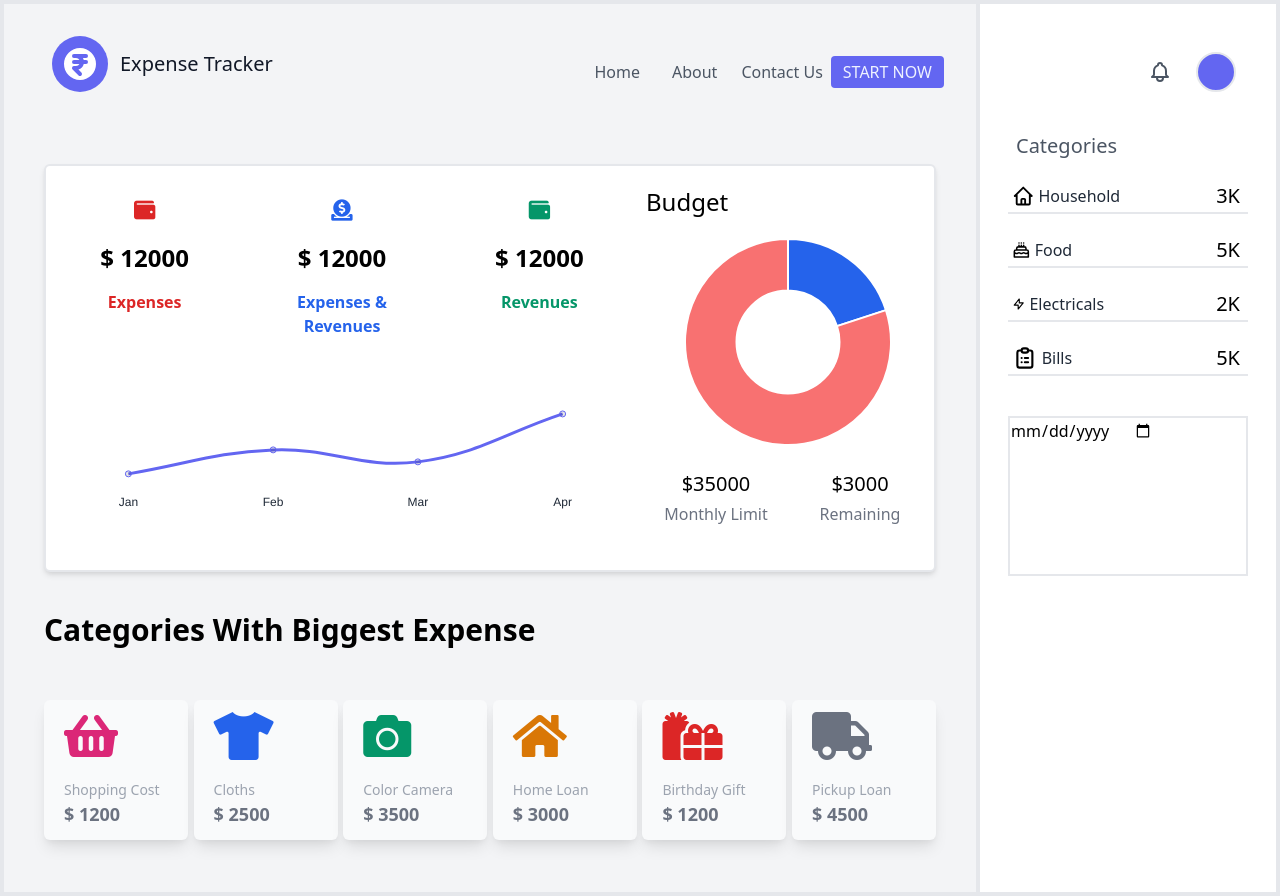
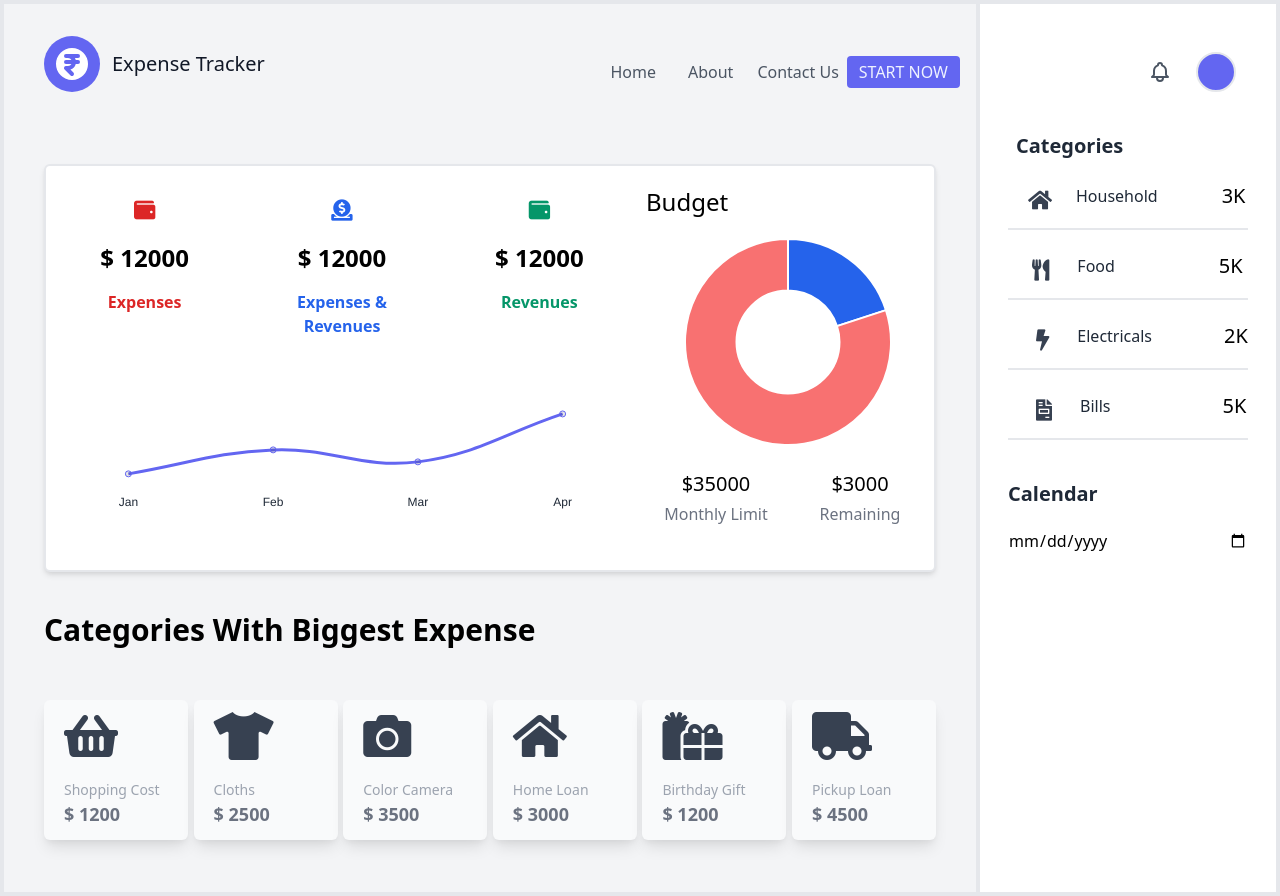
Before and after one commit to Yash-s-Code-Camp/expense-tracker, a PHP site: page /dashboard.php in a window 1280 px wide. Run offline with PHP 8.4, Linux system fonts and the light colour scheme; some libraries are stand-ins or nearby versions.

Commit message:
gray icons

```diff
--- a/src/dashboard.php
+++ b/src/dashboard.php
@@ -1,10 +1,12 @@
 <?php
-// include "./layouts/top.php";
-session_start();
+// include_once "./layouts/top.php";
+ session_start();
 // if (!isset($_SESSION['email']))
 // {
-//     header("location:login.php");
+//     header("location:dashboard.php");
+
 // }
+
 ?>
 
 <div class=" w-full border-2 flex">
@@ -64,7 +66,7 @@ session_start();
         </div>
         <div class="m-10 flex flex-wrap justify-between">
             <div class="rounded-md w-36 flex flex-col my-3 bg-gray-50 shadow-lg ">
-                <div class="h-20 w-full px-5 pt-3 text-left text-pink-600">
+                <div class="h-20 w-full px-5 pt-3 text-left text-gray-700">
                     <i class="fa fa-shopping-basket text-5xl"></i>
                 </div>
                 <div class="px-5 text-sm text-gray-400">
@@ -75,7 +77,7 @@ session_start();
                 </div>
             </div>
             <div class="rounded-md w-36 flex flex-col my-3 bg-gray-50 shadow-lg ">
-                <div class="h-20 w-full px-5 pt-3 text-left text-blue-600">
+                <div class="h-20 w-full px-5 pt-3 text-left text-gray-700">
                     <i class="fa fa-tshirt text-5xl"></i>
                 </div>
                 <div class="px-5 text-sm text-gray-400">
@@ -86,7 +88,7 @@ session_start();
                 </div>
             </div>
             <div class="rounded-md w-36 flex flex-col my-3 bg-gray-50 shadow-lg ">
-                <div class="h-20 w-full px-5 pt-3 text-left text-green-600">
+                <div class="h-20 w-full px-5 pt-3 text-left text-gray-700">
                     <i class="fa fa-camera text-5xl"></i>
                 </div>
                 <div class="px-5 text-sm text-gray-400">
@@ -97,7 +99,7 @@ session_start();
                 </div>
             </div>
             <div class="rounded-md w-36 flex flex-col my-3 bg-gray-50 shadow-lg ">
-                <div class="h-20 w-full px-5 pt-3 text-left text-yellow-600">
+                <div class="h-20 w-full px-5 pt-3 text-left text-gray-700">
                     <i class="fa fa-home text-5xl"></i>
                 </div>
                 <div class="px-5 text-sm text-gray-400">
@@ -108,7 +110,7 @@ session_start();
                 </div>
             </div>
             <div class="rounded-md w-36 flex flex-col my-3 bg-gray-50 shadow-lg ">
-                <div class="h-20 w-full px-5 pt-3 text-left text-red-600">
+                <div class="h-20 w-full px-5 pt-3 text-left text-gray-700">
                     <i class="fa fa-gifts text-5xl"></i>
                 </div>
                 <div class="px-5 text-sm text-gray-400">
@@ -119,7 +121,7 @@ session_start();
                 </div>
             </div>
             <div class="rounded-md w-36 flex flex-col my-3 bg-gray-50 shadow-lg ">
-                <div class="h-20 w-full px-5 pt-3 text-left text-gray-500">
+                <div class="h-20 w-full px-5 pt-3 text-left text-gray-700">
                     <i class="fa fa-truck text-5xl"></i>
                 </div>
                 <div class="px-5 text-sm text-gray-400">
@@ -141,112 +143,48 @@ session_start();
         </div>
 
         <div class="mt-10 mx-6 w-60 h-auto">
-            <label for="categories" class="text-gray-600 text-xl pl-2">Categories</label>
-            <div class="mt-5 h-auto w-auto flex justify-center pl-1 pr-2 border-b-2">
-                <svg class="w-8 h-8" fill="none" stroke="currentColor" viewBox="0 0 24 24" xmlns="http://www.w3.org/2000/svg">
+            <label for="categories" class="text-gray-800 text-xl font-bold pl-2">Categories</label>
+            <div class="mt-5 h-auto w-auto flex justify-start pl-1 pr-2 border-b-2">
+                <i class="fas fa-home fa-lg text-gray-700 py-3 px-3 mb-2 ml-1 text-center"></i>
+                <!-- <svg class="w-8 h-8" fill="none" stroke="currentColor" viewBox="0 0 24 24" xmlns="http://www.w3.org/2000/svg">
                     <path stroke-linecap="round" stroke-linejoin="round" stroke-width="2" d="M3 12l2-2m0 0l7-7 7 7M5 10v10a1 1 0 001 1h3m10-11l2 2m-2-2v10a1 1 0 01-1 1h-3m-6 0a1 1 0 001-1v-4a1 1 0 011-1h2a1 1 0 011 1v4a1 1 0 001 1m-6 0h6"></path>
-                </svg>
-                <label for="household" class="text-gray-800 text-md ml-1 pt-1">Household</label>
-                <h5 class="pt-0.5 text-xl ml-24">3K</h5>
+                </svg> -->
+                <label for="household" class="text-gray-800 text-md ml-3 pt-1">Household</label>
+                <h5 class="pt-0.5 text-xl ml-16">3K</h5>
             </div>
 
-            <div class="mt-5 pr-2 pl-1 h-auto w-auto flex border-b-2">
-                <svg class="w-8 h-8" fill="none" stroke="currentColor" viewBox="0 0 24 24" xmlns="http://www.w3.org/2000/svg">
+            <div class="mt-5 h-auto w-auto flex justify-start pl-1 pr-2 border-b-2">
+                <i class="fas fa-utensils fa-lg text-gray-700 px-4 py-3 mb-2 ml-1 mr-2 text-center"></i>
+                <!-- <svg class="w-8 h-8" fill="none" stroke="currentColor" viewBox="0 0 24 24" xmlns="http://www.w3.org/2000/svg">
                     <path stroke-linecap="round" stroke-linejoin="round" stroke-width="2" d="M21 15.546c-.523 0-1.046.151-1.5.454a2.704 2.704 0 01-3 0 2.704 2.704 0 00-3 0 2.704 2.704 0 01-3 0 2.704 2.704 0 00-3 0 2.704 2.704 0 01-3 0 2.701 2.701 0 00-1.5-.454M9 6v2m3-2v2m3-2v2M9 3h.01M12 3h.01M15 3h.01M21 21v-7a2 2 0 00-2-2H5a2 2 0 00-2 2v7h18zm-3-9v-2a2 2 0 00-2-2H8a2 2 0 00-2 2v2h12z"></path>
-                </svg>
+                </svg> -->
                 <label for="Food" class="text-gray-800 text-md pt-1 ml-1">Food</label>
-                <h5 class="pt-0.5 text-xl ml-36">5K</h5>
+                <h5 class="pt-0.5 text-xl ml-24 pl-2">5K</h5>
             </div>
             <div class="mt-5 h-auto w-auto flex pl-1 pr-2 border-b-2">
-                <svg class="w-8 h-8" fill="none" stroke="currentColor" viewBox="0 0 24 24" xmlns="http://www.w3.org/2000/svg">
+                <i class="fas fa-bolt fa-lg text-gray-700 px-5 py-3 mb-2 ml-1 mr-2 text-center"></i>
+                <!-- <svg class="w-8 h-8" fill="none" stroke="currentColor" viewBox="0 0 24 24" xmlns="http://www.w3.org/2000/svg">
                     <path stroke-linecap="round" stroke-linejoin="round" stroke-width="2" d="M13 10V3L4 14h7v7l9-11h-7z"></path>
-                </svg>
-                <label for="electricals" class="text-gray-800 text-md ml-1 pt-1">Electricals</label>
-                <h5 class="pt-0.5 text-xl ml-28">2K</h5>
+                </svg> -->
+                <label for="electricals" class="text-gray-800 text-md ml-0 pt-1">Electricals</label>
+                <h5 class="pt-0.5 text-xl ml-16 pl-2">2K</h5>
             </div>
             <div class="mt-5 pr-2 pl-1 h-auto w-auto flex border-b-2">
-                <svg class="w-8 h-8" fill="none" stroke="currentColor" viewBox="0 0 24 24" xmlns="http://www.w3.org/2000/svg">
+                <i class="fas fa-file-invoice fa-lg text-gray-700 px-5 py-3 mb-2 ml-1 mr-2 text-center"></i>
+                <!-- <svg class="w-8 h-8" fill="none" stroke="currentColor" viewBox="0 0 24 24" xmlns="http://www.w3.org/2000/svg">
                     <path stroke-linecap="round" stroke-linejoin="round" stroke-width="2" d="M9 5H7a2 2 0 00-2 2v12a2 2 0 002 2h10a2 2 0 002-2V7a2 2 0 00-2-2h-2M9 5a2 2 0 002 2h2a2 2 0 002-2M9 5a2 2 0 012-2h2a2 2 0 012 2m-3 7h3m-3 4h3m-6-4h.01M9 16h.01"></path>
-                </svg>
-                <label for="bills" class="text-gray-800 text-md pt-1 ml-1">Bills</label>
-                <h5 class="pt-0.5 text-xl ml-36">5K</h5>
+                </svg> -->
+                <label for="bills" class="text-gray-800 text-md pt-1 ml-0">Bills</label>
+                <h5 class="pt-0.5 text-xl ml-28 ">5K</h5>
             </div>
         </div>
-        <div class="mt-10 w-60 h-40 border-2">
-            <input type="date" data-date-inline-picker="true" />
+
+        <div class="mt-10 w-60 h-auto mt-10">
+            <label for="categories" class="text-gray-800 text-xl font-bold">Calendar</label>
+            <input type="date" data-date-inline-picker="true" class="w-60 mt-5" />
         </div>
     </div>
 </div>
-<!-- <div class="container px-5 py-24 mx-auto">
-    <div class="flex flex-wrap text-center justify-center m-auto">
-        <div class="sm:w-1/2 xl:w-1/4 md:w-1/3 m-5  w-full bg-gray-100 rounded shadow-xl text-center">
-            <div class="flex flex-col items-center w-fullp-2">
-                <div class="flex-1 text-center md:text-center text-gray-600 p-5">
-                    <h3 class="text-4xl py-2">30K</h3>
-                </div>
-                <div class="flex-1 text-center text-gray-600 rounded bg-indigo-400 w-full">
-                    <h3 class="font-semi-bold text-2xl py-1 text-gray-50">Income</h3>
-                </div>
-            </div>
-        </div>
-        <div class="sm:w-1/2 xl:w-1/4 md:w-1/3 m-5  w-full bg-gray-50 rounded shadow-xl text-center">
-            <div class="flex flex-col items-center w-fullp-2">
-                <div class="flex-1 text-center md:text-center text-gray-600 p-5">
-                    <h3 class="text-4xl py-2">3K</h3>
-                </div>
-                <div class="flex-1 text-center text-gray-600 rounded bg-indigo-400 w-full">
-                    <h3 class="font-semi-bold text-2xl py-1 text-gray-50">Household</h3>
-                </div>
-            </div>
-        </div>
-        <div class="sm:w-1/2 xl:w-1/4 md:w-1/3 m-5  w-full bg-gray-50 rounded shadow-xl text-center">
-            <div class="flex flex-col items-center w-fullp-2">
-                <div class="flex-1 text-center md:text-center text-gray-600 p-5">
-                    <h3 class="text-4xl py-2">5K</h3>
-                </div>
-                <div class="flex-1 text-center text-gray-600 rounded bg-indigo-400 w-full">
-                    <h3 class="font-semi-bold text-2xl py-1 text-gray-50">Food</h3>
-                </div>
-            </div>
-        </div>
-        <div class="sm:w-1/2 xl:w-1/4 md:w-1/3 m-5  w-full bg-gray-50 rounded shadow-xl text-center">
-            <div class="flex flex-col items-center w-fullp-2">
-                <div class="flex-1 text-center md:text-center text-gray-600 p-5">
-                    <h3 class="text-4xl py-2">2K</h3>
-                </div>
-                <div class="flex-1 text-center text-gray-600 rounded bg-indigo-400 w-full">
-                    <h3 class="font-semi-bold text-2xl py-1 text-gray-50">Electricals</h3>
-                </div>
-            </div>
-        </div>
-        <div class="sm:w-1/2 xl:w-1/4 md:w-1/3 m-5  w-full bg-gray-50 rounded shadow-xl text-center">
-            <div class="flex flex-col items-center w-fullp-2">
-                <div class="flex-1 text-center md:text-center text-gray-600 p-5">
-                    <h3 class="text-4xl py-2">15K</h3>
-                </div>
-                <div class="flex-1 text-center text-gray-600 rounded bg-indigo-400 w-full">
-                    <h3 class="font-semi-bold text-2xl py-1 text-gray-50">Bills</h3>
-                </div>
-            </div>
-        </div>
-        <div class="sm:w-1/2 xl:w-1/4 md:w-1/3 m-5  w-full bg-gray-50 rounded shadow-xl text-center">
-            <div class="flex flex-col items-center w-fullp-2">
-                <div class="flex-1 text-center md:text-center text-gray-600 p-5">
-                    <h3 class="text-4xl py-2">25K</h3>
-                </div>
-                <div class="flex-1 text-center text-gray-600 rounded bg-indigo-400 w-full">
-                    <h3 class="font-semi-bold text-2xl py-1 text-gray-50">Total Expense</h3>
-                </div>
-            </div>
-        </div>
-
-        <div class="sm:w-1/2 xl:w-1/4 md:w-1/3 m-5  w-full bg-gray-50 rounded shadow-xl text-center">
-            <div class="flex flex-col items-center w-full p-2">
-                <canvas id="chart" class="chartjs" width="undefined" height="undefined"></canvas>
-            </div>
-        </div>
-    </div>
-</div>-->
 
 <script>
     new Chart(document.getElementById("chart"), {
--- a/src/layouts/top.php
+++ b/src/layouts/top.php
@@ -11,16 +11,13 @@
   <link rel="stylesheet" href="style.css">
   <script src="main.js" defer></script>
   <script src="https://cdnjs.cloudflare.com/ajax/libs/Chart.js/2.8.0/Chart.bundle.min.js" integrity="sha256-xKeoJ50pzbUGkpQxDYHD7o7hxe0LaOGeguUidbq6vis=" crossorigin="anonymous"></script>
-
-  <script src="https://kit.fontawesome.com/43b88d4182.js" crossorigin="anonymous"></script>
-  <link rel="stylesheet" href="https://use.fontawesome.com/releases/v5.3.1/css/all.css">
-
+  <link rel="stylesheet" href="https://cdnjs.cloudflare.com/ajax/libs/font-awesome/5.15.3/css/all.min.css">
 </head>
 
 <body>
 
   <header class="text-gray-600 body-font border-b-2 block md:border-none">
-    <div class="container mx-auto flex flex-wrap p-8 flex-col md:flex-row">
+    <div class="container mx-auto flex flex-wrap py-8 pl-6 pr-4 flex-col md:flex-row">
       <a href="./index.php" class="flex title-font font-medium items-center text-gray-900 mb-0 pl-4 md:mb-0">
         <svg xmlns="http://www.w3.org/2000/svg" class="h-14 w-14 text-white p-2 bg-indigo-500 rounded-full" viewBox="0 0 20 20" fill="currentColor">
           <path fill-rule="evenodd" d="M10 18a8 8 0 100-16 8 8 0 000 16zM7 5a1 1 0 100 2h1a2 2 0 011.732 1H7a1 1 0 100 2h2.732A2 2 0 018 11H7a1 1 0 00-.707 1.707l3 3a1 1 0 001.414-1.414l-1.483-1.484A4.008 4.008 0 0011.874 10H13a1 1 0 100-2h-1.126a3.976 3.976 0 00-.41-1H13a1 1 0 100-2H7z" clip-rule="evenodd" />
--- a/src/style.css
+++ b/src/style.css
@@ -10,8 +10,8 @@ Use a better box model (opinionated).
 */
 
 *,
-*::before,
-*::after {
+::before,
+::after {
 	box-sizing: border-box;
 }
 
@@ -19,7 +19,7 @@ Use a better box model (opinionated).
 Use a more readable tab size (opinionated).
 */
 
-:root {
+html {
 	-moz-tab-size: 4;
 	-o-tab-size: 4;
 	   tab-size: 4;
@@ -657,11 +657,26 @@ video {
 .mt-5 {
 	margin-top: 1.25rem;
 }
+.mb-2 {
+	margin-bottom: 0.5rem;
+}
 .ml-1 {
 	margin-left: 0.25rem;
 }
+.ml-3 {
+	margin-left: 0.75rem;
+}
+.ml-16 {
+	margin-left: 4rem;
+}
+.mr-2 {
+	margin-right: 0.5rem;
+}
 .ml-24 {
 	margin-left: 6rem;
+}
+.ml-0 {
+	margin-left: 0px;
 }
 .ml-28 {
 	margin-left: 7rem;
@@ -669,17 +684,8 @@ video {
 .mt-3 {
 	margin-top: 0.75rem;
 }
-.ml-3 {
-	margin-left: 0.75rem;
-}
 .mb-0 {
 	margin-bottom: 0px;
-}
-.ml-14 {
-	margin-left: 3.5rem;
-}
-.mr-8 {
-	margin-right: 2rem;
 }
 .flex {
 	display: flex;
@@ -711,9 +717,6 @@ video {
 .h-8 {
 	height: 2rem;
 }
-.h-40 {
-	height: 10rem;
-}
 .h-5 {
 	height: 1.25rem;
 }
@@ -956,13 +964,9 @@ video {
 	padding-top: 1rem;
 	padding-bottom: 1rem;
 }
-.px-2 {
-	padding-left: 0.5rem;
-	padding-right: 0.5rem;
-}
-.py-5 {
-	padding-top: 1.25rem;
-	padding-bottom: 1.25rem;
+.py-8 {
+	padding-top: 2rem;
+	padding-bottom: 2rem;
 }
 .pt-3 {
 	padding-top: 0.75rem;
@@ -988,17 +992,23 @@ video {
 .pt-0 {
 	padding-top: 0px;
 }
+.pl-6 {
+	padding-left: 1.5rem;
+}
+.pr-4 {
+	padding-right: 1rem;
+}
 .pl-4 {
 	padding-left: 1rem;
 }
 .pt-4 {
 	padding-top: 1rem;
 }
+.text-center {
+	text-align: center;
+}
 .text-left {
 	text-align: left;
-}
-.text-center {
-	text-align: center;
 }
 .font-sans {
 	font-family: ui-sans-serif, system-ui, -apple-system, BlinkMacSystemFont, "Segoe UI", Roboto, "Helvetica Neue", Arial, "Noto Sans", sans-serif, "Apple Color Emoji", "Segoe UI Emoji", "Segoe UI Symbol", "Noto Color Emoji";
@@ -1015,6 +1025,14 @@ video {
 	font-size: 1rem;
 	line-height: 1.5rem;
 }
+.text-2xl {
+	font-size: 1.5rem;
+	line-height: 2rem;
+}
+.text-xl {
+	font-size: 1.25rem;
+	line-height: 1.75rem;
+}
 .text-3xl {
 	font-size: 1.875rem;
 	line-height: 2.25rem;
@@ -1023,17 +1041,9 @@ video {
 	font-size: 3rem;
 	line-height: 1;
 }
-.text-xl {
-	font-size: 1.25rem;
-	line-height: 1.75rem;
-}
 .text-4xl {
 	font-size: 2.25rem;
 	line-height: 2.5rem;
-}
-.text-2xl {
-	font-size: 1.5rem;
-	line-height: 2rem;
 }
 .text-xs {
 	font-size: 0.75rem;
@@ -1087,17 +1097,9 @@ video {
 	--tw-text-opacity: 1;
 	color: rgba(185, 28, 28, var(--tw-text-opacity));
 }
-.text-pink-600 {
+.text-red-600 {
 	--tw-text-opacity: 1;
-	color: rgba(219, 39, 119, var(--tw-text-opacity));
-}
-.text-gray-400 {
-	--tw-text-opacity: 1;
-	color: rgba(156, 163, 175, var(--tw-text-opacity));
-}
-.text-gray-500 {
-	--tw-text-opacity: 1;
-	color: rgba(107, 114, 128, var(--tw-text-opacity));
+	color: rgba(220, 38, 38, var(--tw-text-opacity));
 }
 .text-blue-600 {
 	--tw-text-opacity: 1;
@@ -1107,13 +1109,13 @@ video {
 	--tw-text-opacity: 1;
 	color: rgba(5, 150, 105, var(--tw-text-opacity));
 }
-.text-yellow-600 {
+.text-gray-500 {
 	--tw-text-opacity: 1;
-	color: rgba(217, 119, 6, var(--tw-text-opacity));
+	color: rgba(107, 114, 128, var(--tw-text-opacity));
 }
-.text-red-600 {
+.text-gray-400 {
 	--tw-text-opacity: 1;
-	color: rgba(220, 38, 38, var(--tw-text-opacity));
+	color: rgba(156, 163, 175, var(--tw-text-opacity));
 }
 .text-gray-800 {
 	--tw-text-opacity: 1;
```
Also changed, not shown: other parts of src/style.css (+30 -25 lines).
